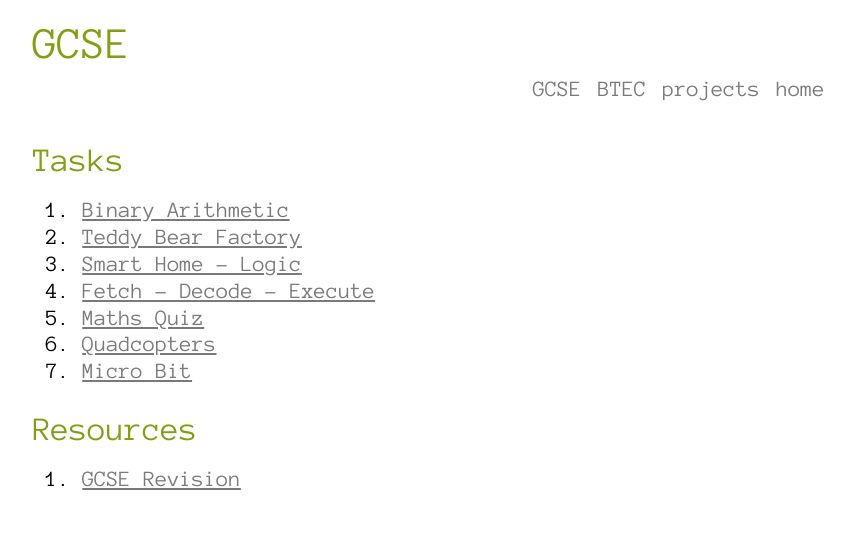
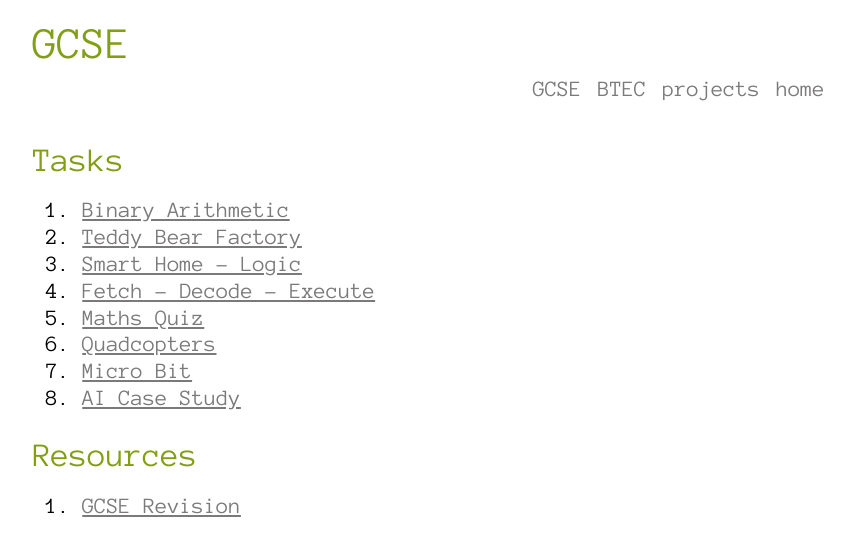
Before and after one commit to MalphasWats/computing.codes, a Jekyll site: the page built from GCSE/index.markdown, in a window 1280 px wide. Shown: the top 556 px of the page, without its empty margins (207-1061 px from the left). Built offline with Jekyll 4.4.1, drawn with Linux system fonts in a browser that asks for light colours.

Commit message:
added ai casestudy

```diff
--- a/GCSE/index.markdown
+++ b/GCSE/index.markdown
@@ -12,6 +12,7 @@ title: GCSE
 3. [Maths Quiz](maths_quiz.html)
 5. [Quadcopters](resources/Quadcopters.docx)
 7. [Micro Bit](resources/balance.png)
+8. [AI Case Study](resources/thelma.docx)
 
 ## Resources
 
```
Also changed, not shown: 1 other file.
